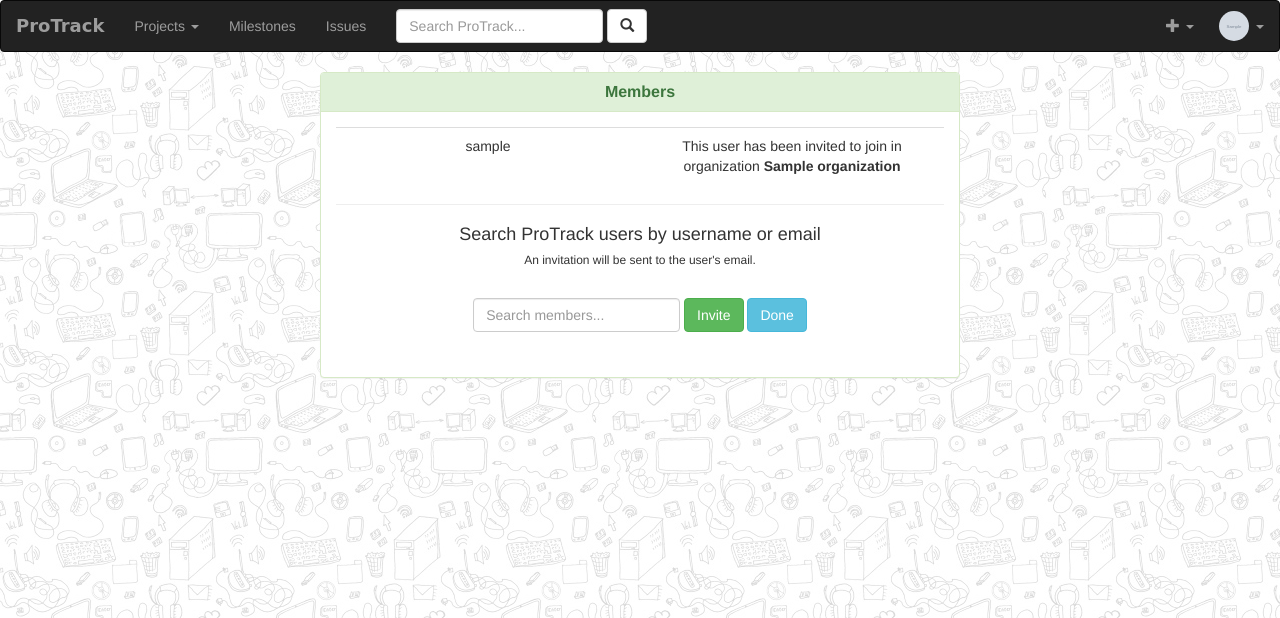
After one commit to J-KAM/ProTrack, a Django app: page /organizations/1/add_members/ in a window 1280 px wide. The commit adds this page. Shown: the top 618 px of the page. Run offline with Django 3.2, Linux system fonts and the light colour scheme; a user stored in the database is signed in; tables that the repository leaves empty hold one stand-in row (values such as "Sample post"); grey boxes marked "Sample" are stand-in pictures; some libraries are stand-ins or nearby versions; some web fonts are replaced.

Commit message:
Implemented inviting new members in organization. #19

```diff
--- a/core/templates/core/users_table.html
+++ b/core/templates/core/users_table.html
@@ -1,3 +1,6 @@
+<div class="right">
+    <a href="{% url 'organizations:add_members' organization.id %}" class="btn btn-success">Invite member(s)</a>
+</div>
 <table class = "table">
     <tbody>
     {% for user in users %}
--- a/organizations/models.py
+++ b/organizations/models.py
@@ -6,7 +6,9 @@ class Organization(models.Model):
     name = models.CharField(max_length=80, unique=True, null=False)
     description = models.TextField(null=True, blank=True)
     owner = models.ForeignKey(User, null=True)
-    members = models.ManyToManyField(User, related_name='organization_member')
+    members = models.ManyToManyField(User, related_name='members')
+    invited_members = models.ManyToManyField(User, related_name='invited_members')
+
 
     def __str__(self):
         return self.name
--- /dev/null
+++ b/organizations/templates/organizations/add_member.html
@@ -0,0 +1,41 @@
+{% extends 'base.html' %}
+
+{% block title%}Members{% endblock %}
+
+{% block body %}
+
+    <div class="panel panel-success milestone-panel">
+        <div class="panel-heading">
+            <h1 class="panel-title panel-h1">Members</h1>
+        </div>
+        <div class="panel-body milestone-form">
+            <div>
+                 <table class="table">
+                    <tbody>
+                    {% for member in organization.invited_members.all %}
+                    <tr>
+                        <td class = "col-md-5">{{member.username}}</td>
+                        <td class = "col-md-5">This user has been invited to join in organization <b>{{organization.name}}</b></td>
+                    </tr>
+                    {% endfor %}
+                    </tbody>
+                </table>
+            </div>
+            <hr>
+            <div>
+                <h4>Search ProTrack users by username or email</h4>
+                <h6>An invitation will be sent to the user's email.</h6>
+                </br>
+                <form action = "{% url 'organizations:invite' %}" method="post" class="form-inline">
+                    {% csrf_token %}
+                    <input type = "text" class = "form-control" name = "member" value = "" placeholder="Search members..." required>
+                    <input type = "hidden" name="organization_id" value = "{{organization.id}}">
+                    <button type = "submit" class = "btn btn-success">Invite</button>
+                    <a href = "{% url 'organizations:details' organization.id %}" class="btn btn-info" role="button">Done</a>
+                </form>
+            </div>
+                </br><p class="error">{{error_message}}</p>
+        </div>
+    </div>
+
+{% endblock %}
--- a/organizations/templates/organizations/organization_details.html
+++ b/organizations/templates/organizations/organization_details.html
@@ -27,7 +27,6 @@
                 </div>
 
                 <div class = "tab-pane" id = "members">
-{#                    {% with organization.members.all as users %}#}
                     {% with users=organization.members.all organization=organization%}
                     {% include 'core/users_table.html' %}
                     {% endwith %}
--- a/organizations/urls.py
+++ b/organizations/urls.py
@@ -12,5 +12,10 @@ urlpatterns = [
     url(r'^(?P<pk>[0-9]+)/delete/$', views.OrganizationDelete.as_view(), name="delete"),
     url(r'^(?P<id_org>[0-9]+)/member/(?P<id_mem>[0-9]+)/remove/$', views.remove_member_from_organization,
         name="remove_from_org"),
+    url(r'^(?P<id>[0-9]+)/add_members/$', views.add_members, name="add_members"),
+    url(r'^invite/$', views.invite_members, name="invite"),
+    url(r'^invitation/(?P<uidb64>[0-9A-Za-z_\-]+)/(?P<oidb64>[0-9A-Za-z_\-]+)/$', views.show_invitation,
+        name="show_invitation"),
+    url(r'^invitation/manage/$', views.manage_invitation, name="manage"),
 
 ]
--- a/organizations/views.py
+++ b/organizations/views.py
@@ -1,8 +1,13 @@
 from django.contrib.auth.decorators import login_required
 from django.contrib.auth.models import User
+from django.contrib.sites.shortcuts import get_current_site
+from django.core.mail import EmailMessage
 from django.shortcuts import render, redirect
+from django.template.loader import render_to_string
 from django.urls import reverse_lazy
 from django.utils.decorators import method_decorator
+from django.utils.encoding import force_text, force_bytes
+from django.utils.http import urlsafe_base64_decode, urlsafe_base64_encode
 from django.views.generic import CreateView, ListView, UpdateView, DeleteView
 
 from organizations.forms import OrganizationForm
@@ -15,7 +20,7 @@ class OrganizationPreview(ListView):
 
     def get_queryset(self):
         if self.request.user.is_authenticated():
-            return User.objects.get(id=self.request.user.id).organization_member.all()
+            return User.objects.get(id=self.request.user.id).members.all()
 
 
 class OrganizationDetails(ListView):
@@ -24,7 +29,7 @@ class OrganizationDetails(ListView):
 
     def get_queryset(self):
         if self.request.user.is_authenticated():
-            return User.objects.get(id=self.request.user.id).organization_member.get(id=self.kwargs['id'])
+            return User.objects.get(id=self.request.user.id).members.get(id=self.kwargs['id'])
 
 
 class OrganizationFormView(CreateView):
@@ -82,10 +87,104 @@ class OrganizationDelete(DeleteView):
     model = Organization
     success_url = reverse_lazy('organizations:preview')
 
+
 @login_required
 def remove_member_from_organization(request, **kwargs):
     organization = Organization.objects.get(id=kwargs['id_org'])
     member = User.objects.get(id=kwargs['id_mem'])
     organization.members.remove(member)
+    if organization.members.count() == 1 and member.id != organization.owner.id:
+        return redirect('organizations:preview')
 
     return redirect('organizations:details', id=organization.id)
+
+
+@login_required
+def add_members(request, **kwargs):
+    organization = Organization.objects.get(id=kwargs['id'])
+    return render(request, 'organizations/add_member.html', {'organization': organization})
+
+
+def show_invitation(request, uidb64, oidb64):
+    uid = force_text(urlsafe_base64_decode(uidb64))
+    oid = force_text(urlsafe_base64_decode(oidb64))
+
+    if User.objects.filter(id=uid).exists() and Organization.objects.filter(id=oid).exists():
+        organization = Organization.objects.get(id=oid)
+        return render(request, 'organizations/invitation.html', {'user_id': uid, 'organization_id': oid,
+                                                                 'organization_name': organization.name, 'new': organization.invited_members.filter(id=uid).exists()})
+    else:
+        return render(request, 'core/home_page.html')
+
+
+def manage_invitation(request):
+    if request.method == 'POST':
+        try:
+            user_id = request.POST['user_id']
+            organization_id = request.POST['organization_id']
+            user = User.objects.get(id=user_id)
+            organization = Organization.objects.get(id=organization_id)
+        except(TypeError, ValueError, OverflowError, User.DoesNotExist, Organization.DoesNotExist):
+            user = None
+
+        if user is not None and 'accept' in request.POST:
+            organization.invited_members.remove(user)
+            organization.members.add(user)
+            organization.save()
+        elif user is not None and 'decline' in request.POST:
+            organization.invited_members.remove(user)
+            organization.save()
+        return render(request, 'core/home_page.html')
+
+
+@login_required
+def invite_members(request):
+    if request.method == 'POST':
+
+        member = request.POST.get('member')
+        organization_id = request.POST.get('organization_id')
+
+        organization = Organization.objects.get(id=organization_id)
+
+        if User.objects.filter(username=member).exists():
+            user = User.objects.get(username=member)
+        elif User.objects.filter(email=member).exists():
+            user = User.objects.get(email=member)
+        else:
+            user = None
+
+        error_message = check_member(user, organization)
+        if error_message == "":
+            organization.invited_members.add(user)
+
+            mail_subject = 'You have been invited to join in organization.'
+            message = render_to_string('organizations/invitation_email.html', {
+                'organization': organization,
+                'user': user,
+                'domain': get_current_site(request),
+                'uid': urlsafe_base64_encode(force_bytes(user.id)),
+                'oid': urlsafe_base64_encode(force_bytes(organization.id)),
+            })
+            email = EmailMessage(mail_subject, message, to=[user.email])
+            email.content_subtype = 'html'
+            email.send(fail_silently=True)
+
+            organization.save()
+
+    return render(request, 'organizations/add_member.html', {'organization': organization, 'error_message': error_message})
+
+
+def check_member(user, organization):
+    if user is None:
+        error_message = 'There is no such user. Please try again.'
+        return error_message
+    if user == organization.owner:
+        error_message = 'Owner of the organization is already a member. Please try again.'
+        return error_message
+    elif user in organization.members.all():
+        error_message = 'User is already a member. Please try again.'
+        return error_message
+    elif user in organization.invited_members.all():
+        error_message = 'User is already invited to be a member. Please try again.'
+        return error_message
+    return ""
```
Also changed, not shown: organizations/templates/organizations/invitation.html (added, +43 -0 lines), organizations/templates/organizations/invitation_email.html (added, +12 -0 lines).
